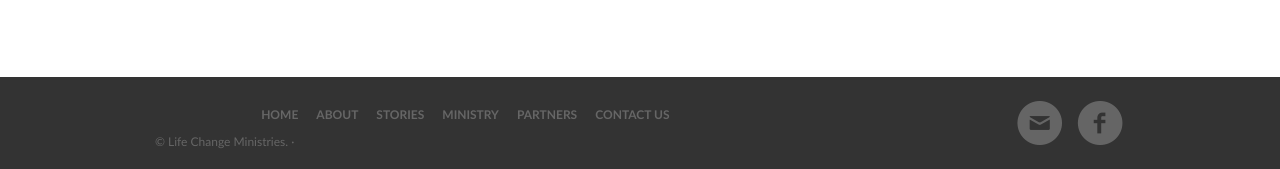
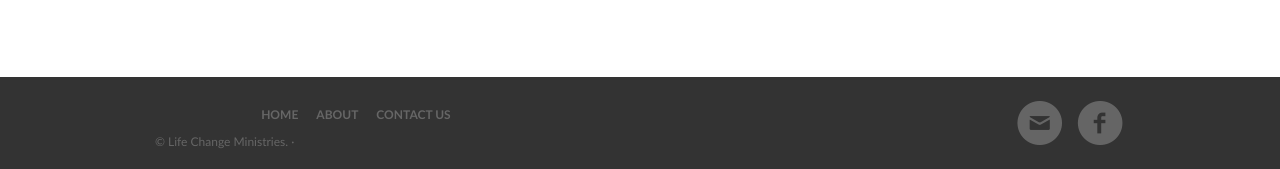
Before and after one commit to gitumarkk/lifechangeministry, a Django app: page /about/ in a window 1280 px wide. Shown: the part 1098-1267 px from the top of the page. Run offline with Django 3.2, Linux system fonts and the light colour scheme; parts of the project's set-up code (start-up, migrations or seed data) failed here and were passed over.

Commit message:
updated footer

```diff
--- a/lcm/templates/footer.html
+++ b/lcm/templates/footer.html
@@ -13,9 +13,9 @@
         <ul class="lcm-links">
             <li> <a href="{% url 'home' %}" >Home</a></li>
             <li> <a href="{% url 'about' %}">About</a></li>
-            <li> <a href="{% url 'stories' %}" >Stories</a></li>
-            <li> <a href="{% url 'ministry' %}">Ministry</a></li>
-            <li> <a href="{% url 'partners' %}">Partners</a></li>
+            <!-- <li> <a href="{% url 'stories' %}" >Stories</a></li> -->
+            <!-- <li> <a href="{% url 'ministry' %}">Ministry</a></li>
+            <li> <a href="{% url 'partners' %}">Partners</a></li> -->
             <li> <a href="{% url 'contact' %}">Contact Us</a></li>
        </ul>
        <p class="copyright">&copy; Life Change Ministries. &middot; </p>
```
